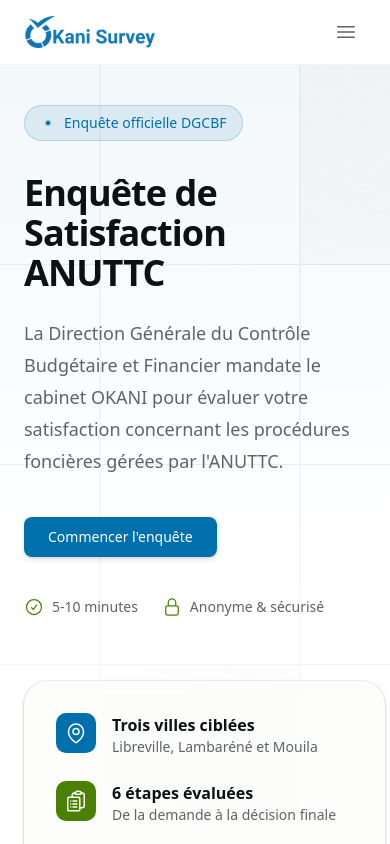
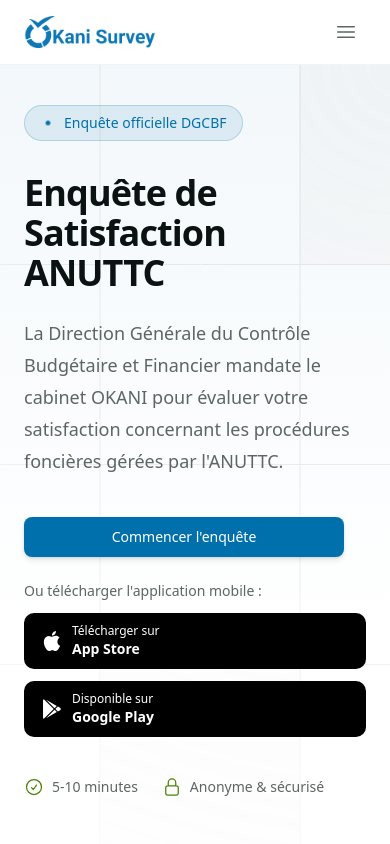
Before and after one commit to titoo-dev/okani-survey, a Next.js app: page / in a window 390 px wide. Shown: the top 844 px of the page. Built offline with nearby package versions, Linux system fonts and the light colour scheme.

Commit message:
Add mobile app download options to home page

```diff
--- a/app/page.tsx
+++ b/app/page.tsx
@@ -54,12 +54,43 @@
               votre satisfaction concernant les procédures foncières gérées par l'ANUTTC.
             </p>
 
-            <div className="mt-10 flex items-center gap-x-6">
-              <Button asChild size="lg" className="shadow-lg">
+            <div className="mt-10 flex flex-col gap-6">
+              <Button asChild size="lg" className="shadow-lg max-w-xs">
                 <Link href="/survey">
                   Commencer l'enquête
                 </Link>
               </Button>
+
+              <div className="flex flex-col gap-3">
+                <p className="text-sm font-medium text-muted-foreground">Ou télécharger l'application mobile :</p>
+                <div className="flex flex-col sm:flex-row gap-3">
+                  <a
+                    href="#"
+                    className="inline-flex items-center gap-2 rounded-lg bg-black px-4 py-2.5 text-white transition-opacity hover:opacity-80"
+                  >
+                    <svg className="h-6 w-6" viewBox="0 0 24 24" fill="currentColor">
+                      <path d="M18.71 19.5c-.83 1.24-1.71 2.45-3.05 2.47-1.34.03-1.77-.79-3.29-.79-1.53 0-2 .77-3.27.82-1.31.05-2.3-1.32-3.14-2.53C4.25 17 2.94 12.45 4.7 9.39c.87-1.52 2.43-2.48 4.12-2.51 1.28-.02 2.5.87 3.29.87.78 0 2.26-1.07 3.81-.91.65.03 2.47.26 3.64 1.98-.09.06-2.17 1.28-2.15 3.81.03 3.02 2.65 4.03 2.68 4.04-.03.07-.42 1.44-1.38 2.83M13 3.5c.73-.83 1.94-1.46 2.94-1.5.13 1.17-.34 2.35-1.04 3.19-.69.85-1.83 1.51-2.95 1.42-.15-1.15.41-2.35 1.05-3.11z"/>
+                    </svg>
+                    <div className="text-left">
+                      <div className="text-xs">Télécharger sur</div>
+                      <div className="text-sm font-semibold">App Store</div>
+                    </div>
+                  </a>
+
+                  <a
+                    href="#"
+                    className="inline-flex items-center gap-2 rounded-lg bg-black px-4 py-2.5 text-white transition-opacity hover:opacity-80"
+                  >
+                    <svg className="h-6 w-6" viewBox="0 0 24 24" fill="currentColor">
+                      <path d="M3,20.5V3.5C3,2.91 3.34,2.39 3.84,2.15L13.69,12L3.84,21.85C3.34,21.6 3,21.09 3,20.5M16.81,15.12L6.05,21.34L14.54,12.85L16.81,15.12M20.16,10.81C20.5,11.08 20.75,11.5 20.75,12C20.75,12.5 20.53,12.9 20.18,13.18L17.89,14.5L15.39,12L17.89,9.5L20.16,10.81M6.05,2.66L16.81,8.88L14.54,11.15L6.05,2.66Z"/>
+                    </svg>
+                    <div className="text-left">
+                      <div className="text-xs">Disponible sur</div>
+                      <div className="text-sm font-semibold">Google Play</div>
+                    </div>
+                  </a>
+                </div>
+              </div>
             </div>
 
             <div className="mt-10 flex items-center gap-x-6 text-sm">
```
